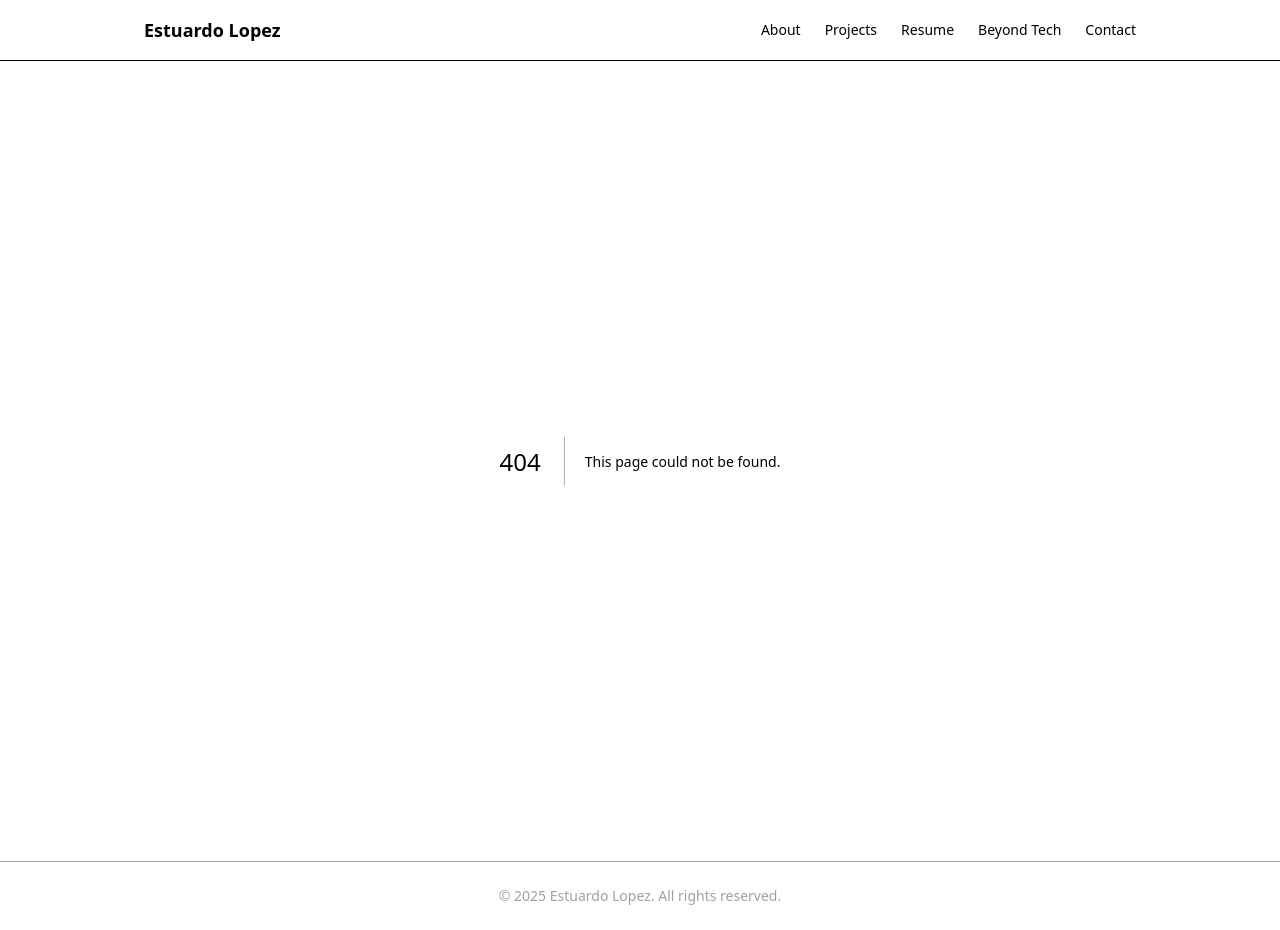
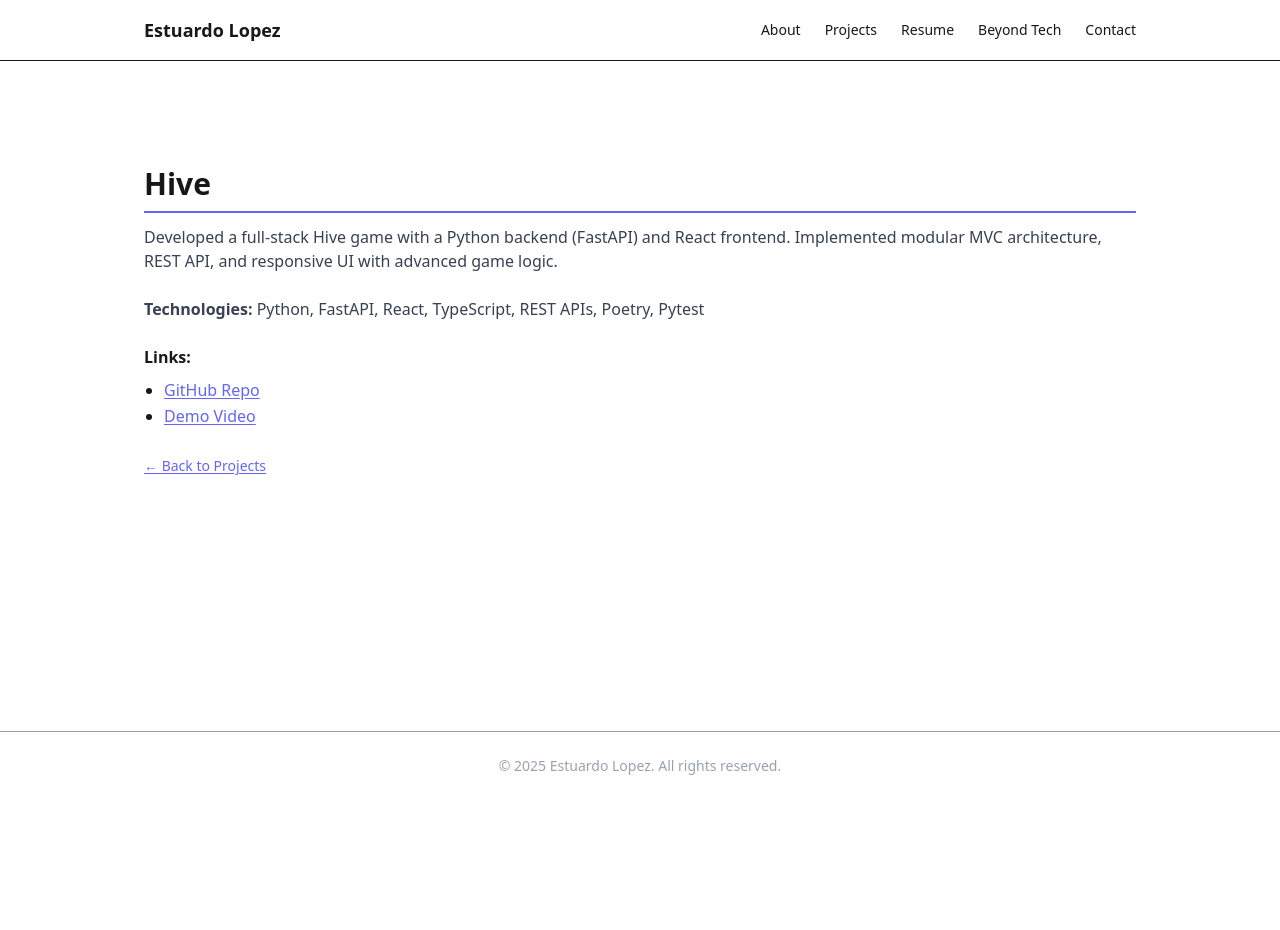
Before and after one commit to estulpz202/personal-website, a Next.js app: page /projects/hive in a window 1280 px wide. Before the commit this address had no page. After the commit the page ends 800 px from the top, so only its background shows below. Built offline with nearby package versions, Linux system fonts and the light colour scheme.

Commit message:
Refactor to use centralized project data, add standalone project page for each project, and add navigation in ProjectCard.

```diff
--- /dev/null
+++ b/src/app/projects/[slug]/page.tsx
@@ -0,0 +1,56 @@
+import { notFound } from 'next/navigation';
+import { projects } from '@/components/projects/projectsData';
+import Container from '@/components/common/Container';
+import SectionHeader from '@/components/common/SectionHeader';
+import Link from 'next/link';
+
+interface ProjectPageProps {
+  params: { slug: string };
+}
+
+export default function ProjectPage({ params }: ProjectPageProps) {
+  const project = projects.find((p) => p.slug === params.slug);
+
+  if (!project) {
+    notFound();
+  }
+
+  return (
+    <main>
+      <Container>
+        <section className="py-12 fade-in-up">
+          <SectionHeader title={project.title} />
+          <p className="text-base text-gray-700 mb-6">{project.description}</p>
+
+          <div className="text-base text-gray-700 mb-6">
+            <strong>Technologies:</strong> {project.tech.join(', ')}
+          </div>
+
+          {project.links && project.links.length > 0 && (
+            <div className="mb-6">
+              <strong className="block mb-2">Links:</strong>
+              <ul className="list-disc pl-5">
+                {project.links.map((link) => (
+                  <li key={link.url}>
+                    <a
+                      href={link.url}
+                      target="_blank"
+                      rel="noopener noreferrer"
+                      className="link"
+                    >
+                      {link.label}
+                    </a>
+                  </li>
+                ))}
+              </ul>
+            </div>
+          )}
+
+          <Link href="/projects" className="link text-sm">
+            ← Back to Projects
+          </Link>
+        </section>
+      </Container>
+    </main>
+  );
+}
--- a/src/app/projects/page.tsx
+++ b/src/app/projects/page.tsx
@@ -1,51 +1,9 @@
 import Container from '@/components/common/Container';
 import SectionHeader from '@/components/common/SectionHeader';
 import ProjectCard from '@/components/projects/ProjectCard';
+import { projects } from '@/components/projects/projectsData';
 
 export default function ProjectsPage() {
-  // Define project data
-  const projects = [
-    {
-      title: 'Hive',
-      description:
-        'Developed a full-stack Hive game with a Python backend (FastAPI) and React frontend. Implemented modular MVC architecture, REST API, and responsive UI with advanced game logic.',
-      tech: ['Python', 'FastAPI', 'React', 'TypeScript', 'REST APIs', 'Poetry', 'Pytest'],
-      links: [
-        { label: 'GitHub Repo', url: 'https://github.com/estulpz202/hive-game' },
-        { label: 'Demo Video', url: 'https://www.loom.com/share/97c65783f69949c595e1f93234da9af1' },
-      ],
-    },
-    {
-      title: 'Recruiting AI Agent',
-      description:
-        'Contributing to an LLM-powered chatbot for PFLL recruitment. Leading backend development with Mastra, Firebase integration, API design, and CI/CD workflows.',
-      tech: ['TypeScript', 'Firebase', 'Docker', 'LLM', 'Mastra', 'GitHub Actions'],
-      links: [],
-    },
-    {
-      title: 'Santorini',
-      description:
-        'Built a full-stack Santorini game with a Java backend and React frontend. Designed comprehensive technical documentation and extensible architecture.',
-      tech: ['Java', 'React', 'TypeScript', 'NanoHTTPD', 'UML'],
-      links: [
-        { label: 'Demo Video', url: 'https://www.loom.com/share/0322bac9ec2d42238ad54261231d5f29' },
-      ],
-    },
-    {
-      title: 'The Pack',
-      description:
-        'Developed an iOS app to help dog owners track and manage pet care. Led development with Swift in Xcode, focusing on UI and user experience.',
-      tech: ['Swift', 'Xcode', 'GitHub'],
-      links: [
-        { label: 'GitHub Repo', url: 'https://github.com/pflc3/ThePackApp' },
-        {
-          label: 'Demo Video',
-          url: 'https://www.loom.com/share/3ef12a5b6511473c98ca58ffe85ad8f7?sid=d4634914-4af4-45fd-982e-2447691a2b84',
-        },
-      ],
-    },
-  ];
-
   return (
     <main>
       <Container>
@@ -59,7 +17,8 @@ export default function ProjectsPage() {
           <div className="grid grid-cols-1 md:grid-cols-2 gap-8">
             {projects.map((project) => (
               <ProjectCard
-                key={project.title}
+                key={project.slug}
+                slug={project.slug}
                 title={project.title}
                 description={project.description}
                 tech={project.tech}
--- a/src/components/projects/ProjectCard.tsx
+++ b/src/components/projects/ProjectCard.tsx
@@ -1,16 +1,24 @@
-// A reusable ProjectCard component to display project info consistently
+import Link from 'next/link';
 
 interface ProjectCardProps {
+  slug: string;
   title: string;
   description: string;
   tech: string[];
   links?: { label: string; url: string }[];
 }
 
-export default function ProjectCard({ title, description, tech, links }: ProjectCardProps) {
+export default function ProjectCard({ slug, title, description, tech, links }: ProjectCardProps) {
   return (
-    <div className="border rounded-lg p-6 shadow-sm hover:shadow-lg transition-transform transform hover:scale-[1.02] fade-in-up">
-      <h3 className="text-xl font-semibold mb-2">{title}</h3>
+    <Link
+      href={`/projects/${slug}`}
+      className="block group proj-card-link"
+      aria-label={`View project: ${title}`}
+    >
+      <div className="border rounded-lg p-6 shadow-sm group-hover:shadow-lg transition-transform transform group-hover:scale-[1.02] fade-in-up">
+        <h3 className="text-xl font-semibold mb-2 group-hover:text-[color:var(--accent-color)] transition-colors">
+          {title}
+        </h3>
         <p className="text-base text-gray-700 mb-4">{description}</p>
         <div className="text-sm text-gray-600 mb-4">
           <strong>Technologies:</strong> {tech.join(', ')}
@@ -23,7 +31,7 @@ export default function ProjectCard({ title, description, tech, links }: Project
                 href={link.url}
                 target="_blank"
                 rel="noopener noreferrer"
-              className="text-blue-600 hover:underline"
+                className="link"
               >
                 {link.label}
               </a>
@@ -31,5 +39,6 @@ export default function ProjectCard({ title, description, tech, links }: Project
           </div>
         )}
       </div>
+    </Link>
   );
 }
--- /dev/null
+++ b/src/components/projects/projectsData.ts
@@ -0,0 +1,45 @@
+export const projects = [
+  {
+    slug: 'hive',
+    title: 'Hive',
+    description:
+      'Developed a full-stack Hive game with a Python backend (FastAPI) and React frontend. Implemented modular MVC architecture, REST API, and responsive UI with advanced game logic.',
+    tech: ['Python', 'FastAPI', 'React', 'TypeScript', 'REST APIs', 'Poetry', 'Pytest'],
+    links: [
+      { label: 'GitHub Repo', url: 'https://github.com/estulpz202/hive-game' },
+      { label: 'Demo Video', url: 'https://www.loom.com/share/97c65783f69949c595e1f93234da9af1' },
+    ],
+  },
+  {
+    slug: 'recruiting-ai-agent',
+    title: 'Recruiting AI Agent',
+    description:
+      'Contributing to an LLM-powered chatbot for PFLL recruitment. Leading backend development with Mastra, Firebase integration, API design, and CI/CD workflows.',
+    tech: ['TypeScript', 'Firebase', 'Docker', 'LLM', 'Mastra', 'GitHub Actions'],
+    links: [],
+  },
+  {
+    slug: 'santorini',
+    title: 'Santorini',
+    description:
+      'Built a full-stack Santorini game with a Java backend and React frontend. Designed comprehensive technical documentation and extensible architecture.',
+    tech: ['Java', 'React', 'TypeScript', 'NanoHTTPD', 'UML'],
+    links: [
+      { label: 'Demo Video', url: 'https://www.loom.com/share/0322bac9ec2d42238ad54261231d5f29' },
+    ],
+  },
+  {
+    slug: 'the-pack',
+    title: 'The Pack',
+    description:
+      'Developed an iOS app to help dog owners track and manage pet care. Led development with Swift in Xcode, focusing on UI and user experience.',
+    tech: ['Swift', 'Xcode', 'GitHub'],
+    links: [
+      { label: 'GitHub Repo', url: 'https://github.com/pflc3/ThePackApp' },
+      {
+        label: 'Demo Video',
+        url: 'https://www.loom.com/share/3ef12a5b6511473c98ca58ffe85ad8f7?sid=d4634914-4af4-45fd-982e-2447691a2b84',
+      },
+    ],
+  },
+];
```
Lines whose indentation alone changed are shown as unchanged.
